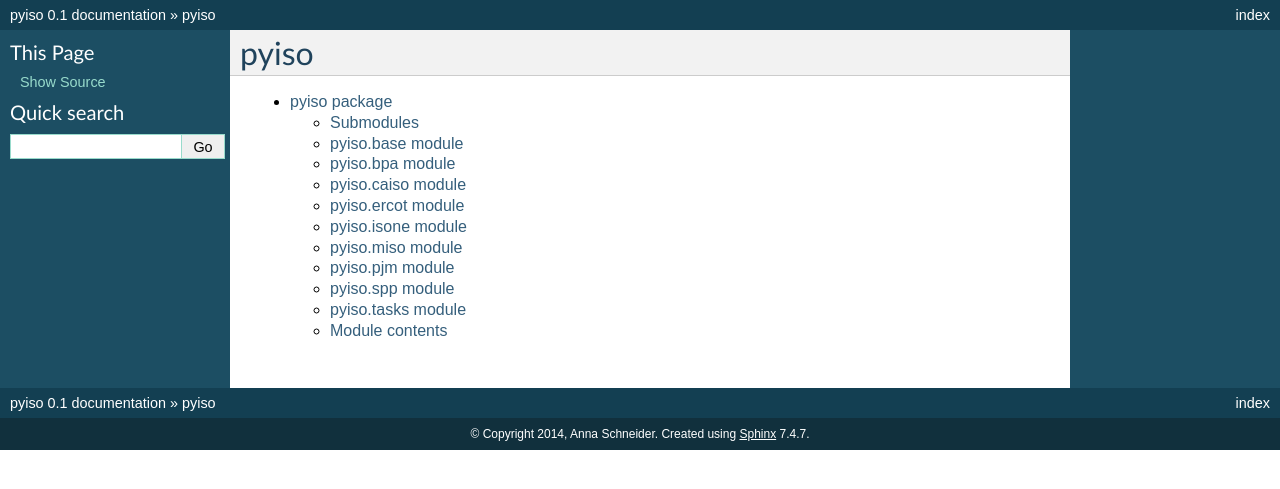
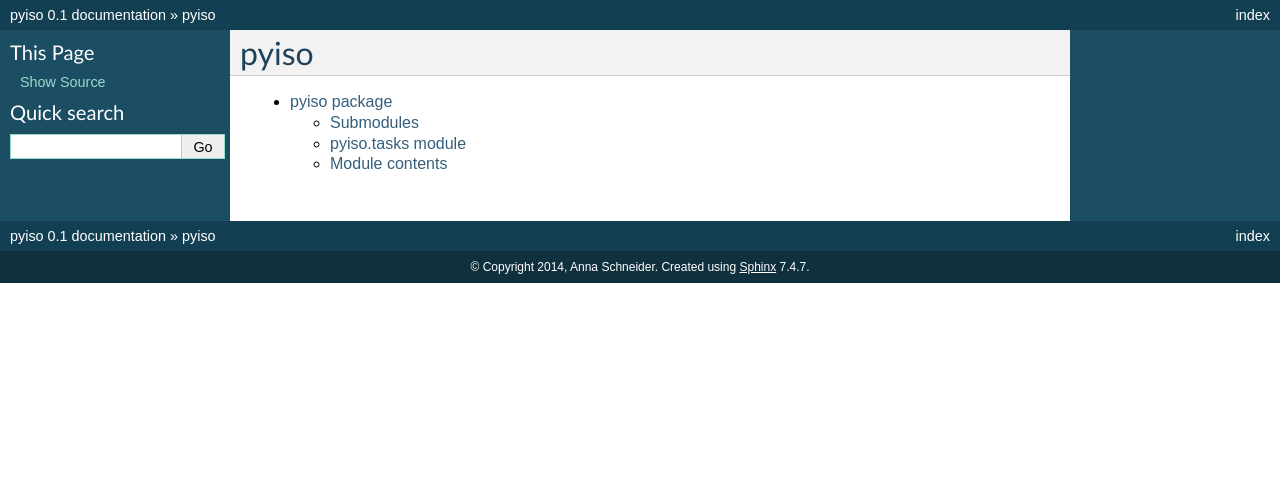
Before and after one commit to WattTime/pyiso, a Sphinx documentation site: the page built from docs/source/modules.rst, in a window 1280 px wide. Shown: the top 489 px of the page. Built offline with Sphinx 7.4.7, drawn with Linux system fonts in a browser that asks for light colours.

Commit message:
start writing docs

```diff
--- /dev/null
+++ b/docs/source/api.rst
@@ -0,0 +1,4 @@
+API
+====
+
+stuff
--- /dev/null
+++ b/docs/source/extending.rst
@@ -0,0 +1,4 @@
+Extending
+=========
+
+how to add stuff
--- a/docs/source/index.rst
+++ b/docs/source/index.rst
@@ -11,6 +11,9 @@
 .. toctree::
    :maxdepth: 2
 
+   intro
+   install
+   usage
 
 
 Indices and tables
--- a/docs/source/pyiso.rst
+++ b/docs/source/pyiso.rst
@@ -3,70 +3,6 @@
 
 Submodules
 ----------
-
-pyiso.base module
------------------
-
-.. automodule:: pyiso.base
-    :members:
-    :undoc-members:
-    :show-inheritance:
-
-pyiso.bpa module
-----------------
-
-.. automodule:: pyiso.bpa
-    :members:
-    :undoc-members:
-    :show-inheritance:
-
-pyiso.caiso module
-------------------
-
-.. automodule:: pyiso.caiso
-    :members:
-    :undoc-members:
-    :show-inheritance:
-
-pyiso.ercot module
-------------------
-
-.. automodule:: pyiso.ercot
-    :members:
-    :undoc-members:
-    :show-inheritance:
-
-pyiso.isone module
-------------------
-
-.. automodule:: pyiso.isone
-    :members:
-    :undoc-members:
-    :show-inheritance:
-
-pyiso.miso module
------------------
-
-.. automodule:: pyiso.miso
-    :members:
-    :undoc-members:
-    :show-inheritance:
-
-pyiso.pjm module
-----------------
-
-.. automodule:: pyiso.pjm
-    :members:
-    :undoc-members:
-    :show-inheritance:
-
-pyiso.spp module
-----------------
-
-.. automodule:: pyiso.spp
-    :members:
-    :undoc-members:
-    :show-inheritance:
 
 pyiso.tasks module
 ------------------
```
Also changed, not shown: docs/source/install.rst (added, +21 -0 lines), docs/source/intro.rst (added, +35 -0 lines), docs/source/usage.rst (added, +72 -0 lines), 1 other file.
